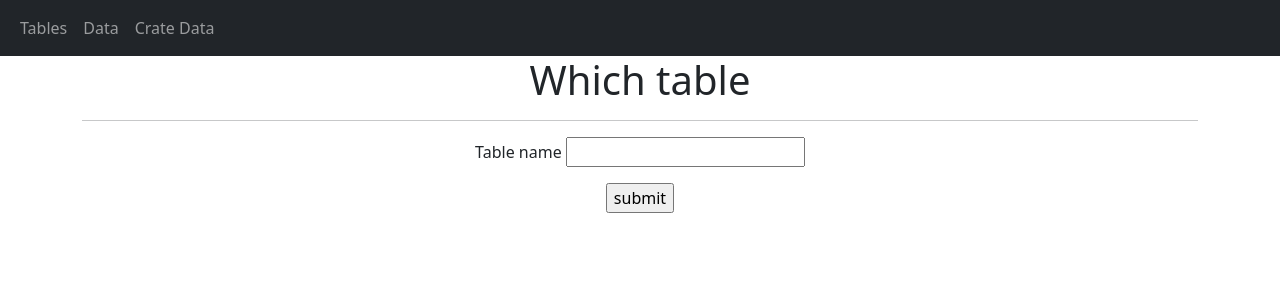
After one commit to reinisdreska/Flask-data, a Flask app: page /which_table in a window 1280 px wide. The commit adds this page. Shown: the top 300 px of the page. Run offline with Flask 2, Linux system fonts and the light colour scheme; parts of the project's set-up code (start-up, migrations or seed data) failed here and were passed over.

Commit message:
izvlas tabulu

```diff
--- a/app.py
+++ b/app.py
@@ -1,7 +1,8 @@
 #Lai palaistu    py -m flask run
-from flask import Flask, render_template
+from flask import Flask, render_template, request
 import mysql.connector
 import config
+from werkzeug.datastructures import ImmutableMultiDict
 
 app = Flask(__name__)
 
@@ -25,12 +26,23 @@ def tables():
 
     return render_template("tables.html", title="Tables", tables=tables_string)
 
-@app.route("/data")
+@app.route("/which_table")
+def which_table():
+    return render_template("which_table.html", title="Which table")
+
+@app.route("/data", methods = ['POST'])
 def data():
-    mycursor.execute("SELECT  * FROM app_errors LIMIT 10;")
-    data_tuples = mycursor.fetchall()
+    if request.method == 'POST':
+        remove = ["{", "}", ":", "'"]
+        table_raw = request.form
+        table_dict = table_raw.to_dict(flat=True)
+        table_string = str(table_dict)
+        table = table_string.replace("Table", "").replace("{", "").replace("}", "").replace(":", "").replace("'", "")
+        print(table)
+        mycursor.execute("SELECT  * FROM "+ table +" LIMIT 10;")
+        data_tuples = mycursor.fetchall()
 
-    return render_template("data.html", title="Data", data=data_tuples)
+        return render_template("data.html", title="Data", data=data_tuples)
 
 @app.route("/crate")
 def crate():
--- a/templates/base.html
+++ b/templates/base.html
@@ -18,7 +18,7 @@
                             <a class="nav-link" href="/">Tables</a>
                         </li>
                         <li class="nav-item">
-                            <a class="nav-link" href="/data">Data</a>
+                            <a class="nav-link" href="/which_table">Data</a>
                         </li>
                         <li class="nav-item">
                             <a class="nav-link" href="/crate">Crate Data</a>
--- a/templates/data.html
+++ b/templates/data.html
@@ -2,6 +2,7 @@
 
 {% block content %}
     <p>Dati kas atrodas tabulā</p>
+
     <table id="data" class="table table-striped">
         <thead>
         <tr>
--- /dev/null
+++ b/templates/which_table.html
@@ -0,0 +1,8 @@
+{% extends "base.html" %}
+
+{% block content %}
+    <form action = "http://localhost:5000/data" method = "POST">
+        <p>Table name <input type = "text" name = "Table" /></p>
+        <p><input type = "submit" value = "submit" /></p>
+    </form>
+{% endblock %}
```
